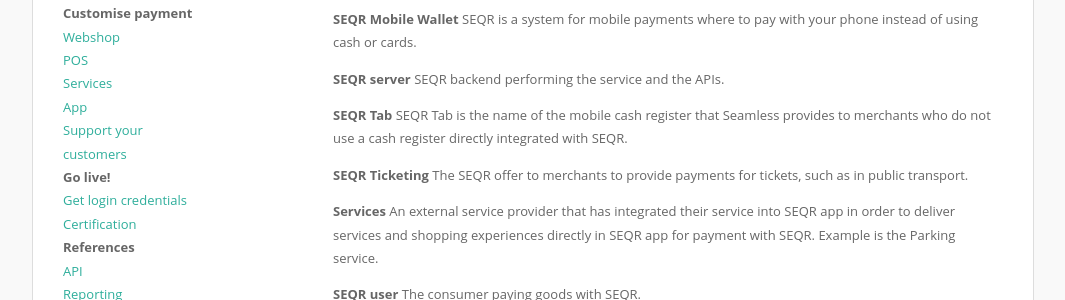
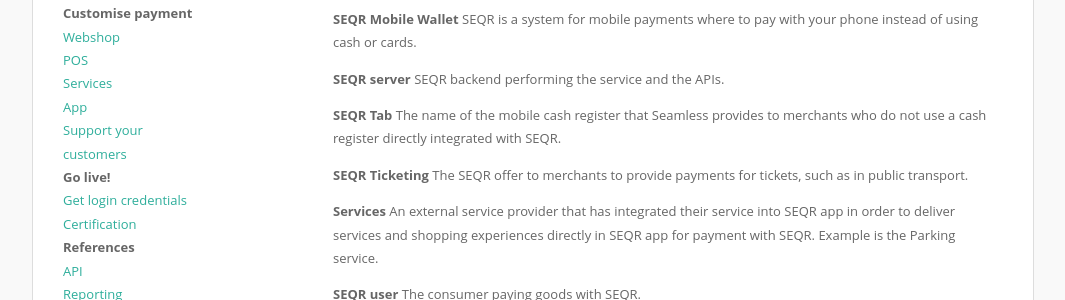
Before and after one commit to SeamlessDistribution/SeamlessDistribution.github.io, a Jekyll site: the page built from merchant/reference/glossary.md, in a window 1280 px wide and 900 px high, scrolled down 2168 px. Shown: the part 179-479 px from the top of the window, without its empty margins (138-1203 px from the left). Built offline with Jekyll 4.4.1, drawn with Linux system fonts in a browser that asks for light colours.

Commit message:
Updated Glossary

```diff
--- a/merchant/reference/glossary.md
+++ b/merchant/reference/glossary.md
@@ -130,7 +130,7 @@
 SEQR backend performing the service and the APIs.
 
 **SEQR Tab**
-SEQR Tab is the name of the mobile cash register that Seamless provides to merchants who do not use a cash register directly integrated with SEQR.
+The name of the mobile cash register that Seamless provides to merchants who do not use a cash register directly integrated with SEQR.
 
 **SEQR Ticketing**
 The SEQR offer to merchants to provide payments for tickets, such as in public transport.
```
